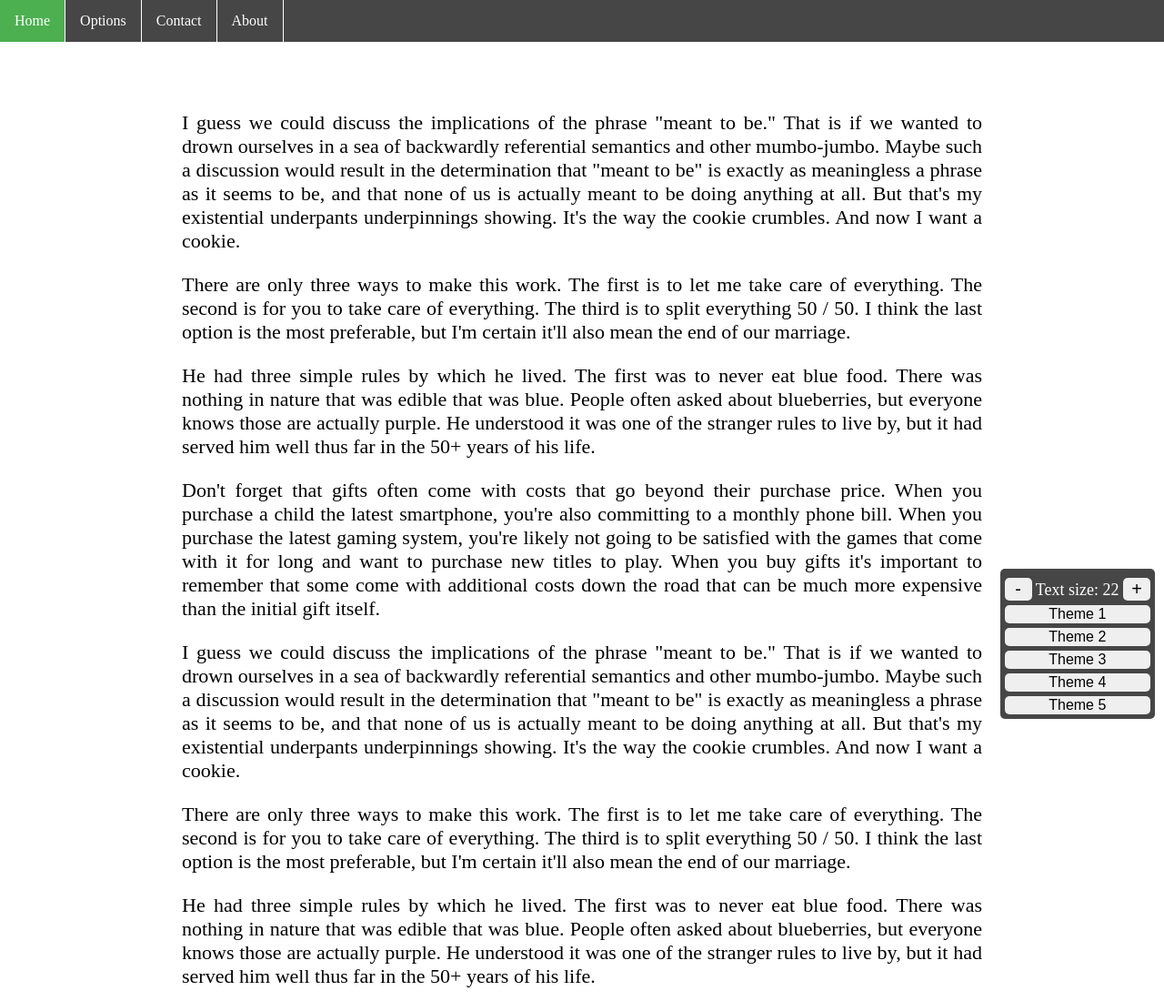
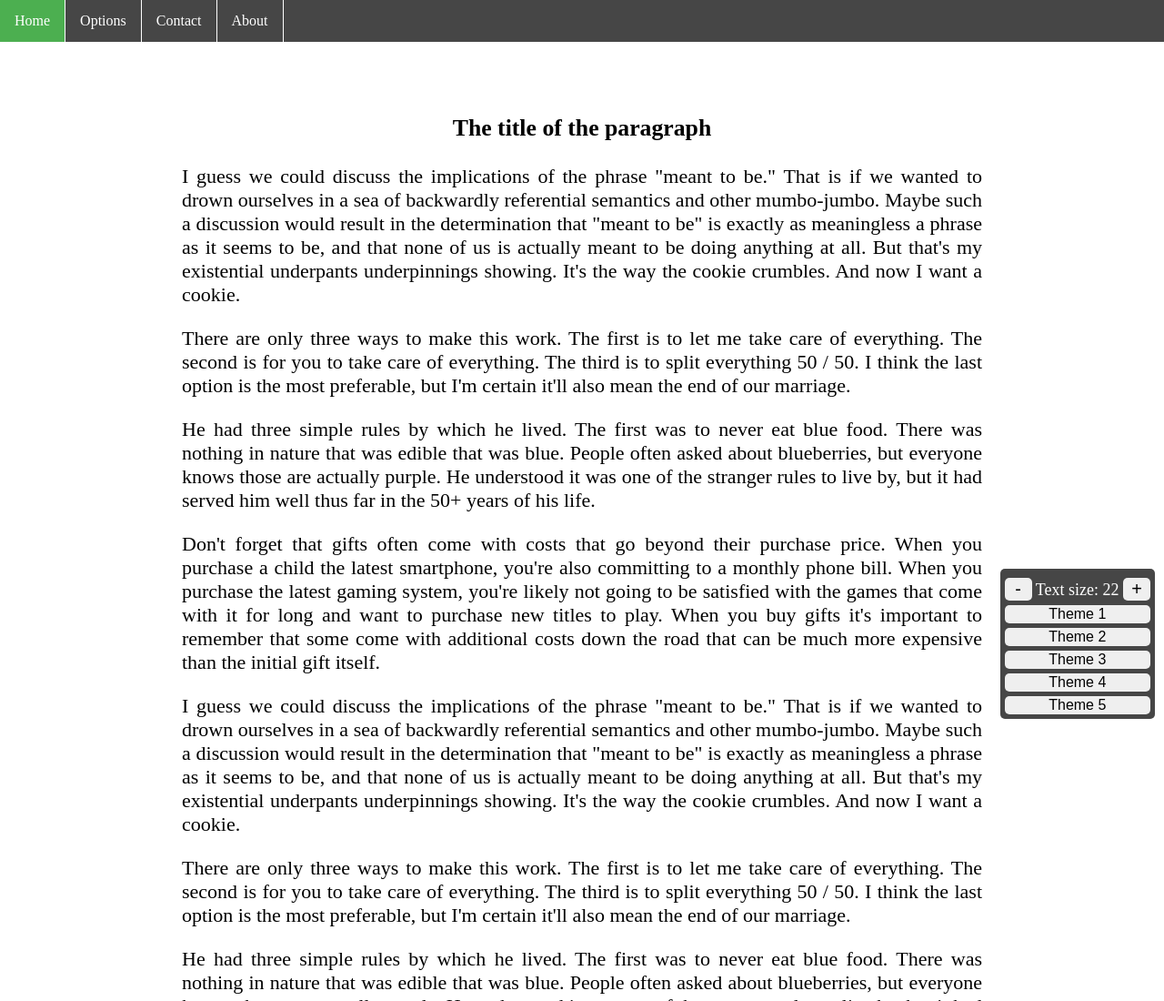
Before and after one commit to OnyHoque/ArticlePage-VueJS, a plain HTML site: page index.html in a window 1280 px wide. Shown: the top 1100 px of the page at 91% size. Drawn offline with nearby package versions, Linux system fonts and the light colour scheme.

Commit message:
02/23/2021:20:08:59.22

```diff
--- a/index.html
+++ b/index.html
@@ -43,6 +43,7 @@
 
         </div>
         <div class="main-article" id="main-article">
+          <p><h3 class="para_title">The title of the paragraph</h3></p>
           <p>
             I guess we could discuss the implications of the phrase "meant to be." That is if we wanted to drown ourselves in a sea of
             backwardly referential semantics and other mumbo-jumbo. Maybe such a discussion would result in the determination that "meant
--- a/style.css
+++ b/style.css
@@ -58,3 +58,7 @@ body {
 .adjuster button:focus{
     border: none;
 }
+
+.para_title{
+    text-align: center;
+}
```
Also changed, not shown: 1 other file.
